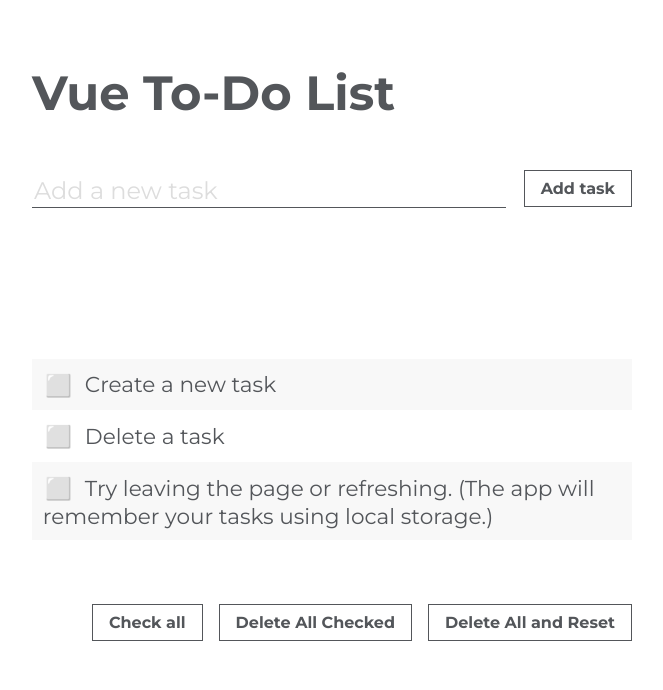
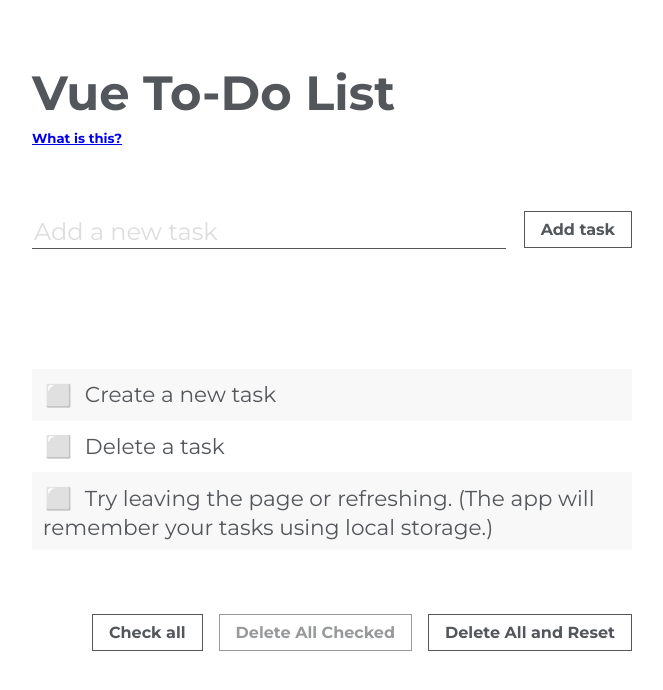
Before and after one commit to josh-collinsworth/vue-to-do-list, a Vue app: page / in a window 1280 px wide. Shown: the top 690 px of the page, without its empty margins (308-971 px from the left). Built offline with nearby package versions, Linux system fonts and the light colour scheme.

Commit message:
Update check options
• "Check all" button now updates to "Uncheck all" when all items are selected
• "Delete all checked" button now disabled when nothing is checked
• No tabindex (or aria readability) on the delete button for unchecked items

```diff
--- a/src/App.vue
+++ b/src/App.vue
@@ -4,9 +4,10 @@
       <Modal v-if="modal.alerting" :type="this.modal.type" :alerting="this.modal.alerting" :modalMessage="this.modal.message" @changeAlerting="changeAlerting" @modalConfirmed="this.modal.type"/>
     </transition>
     <h1>Vue To-Do List</h1>
+    <Explanation />
     <NewTaskEntry :todos="this.tasks"/>
     <TaskList :todos="this.tasks" @removeTask="this.deleteTask" @changeChecked="this.changeChecked" />
-    <ButtonBar @selectAll="selectAll" @deleteAllChecked="deleteAllChecked" @deleteAll="deleteAll" />
+    <ButtonBar @selectAll="selectAll" @deleteAllChecked="deleteAllChecked" @deleteAll="deleteAll" :allAreChecked="this.allAreChecked()" :anyAreChecked="this.getAnyChecked()"/>
   </div>
 </template>
 
@@ -15,7 +16,8 @@
 import NewTaskEntry from '@/components/NewTaskEntry';
 import TaskList from '@/components/TaskList';
 import Modal from '@/components/Modal';
-import ButtonBar from '@/components/ButtonBar'
+import ButtonBar from '@/components/ButtonBar';
+import Explanation from '@/components/Explanation';
 
 export default {
   name: 'App',
@@ -26,7 +28,9 @@ export default {
         type: this.changeAlerting,
         message: '',
         alerting: false,
-      }
+      },
+      allAreChecked: this.getAllChecked,
+      anyAreChecked: this.getAnyChecked
     }
   },
   created: function(){
@@ -42,6 +46,10 @@ export default {
     }
   },
   methods: {
+    updateLocalStorage: function(){
+      localStorage.setItem('vueToDoList', JSON.stringify(this.tasks));
+      console.log(this.anyAreChecked());
+    },
     selectAll: function(){
       const inputs = document.querySelectorAll('#app input[type="checkbox"]');
       let allChecked = true;
@@ -50,11 +58,14 @@ export default {
       });
       if(!allChecked){
         inputs.forEach(input => input.checked = 'checked');
+        this.tasks.forEach(task => task.taskChecked = true);
       } else {
         inputs.forEach(input => {
           input.checked = false;
+          this.tasks.forEach(task => task.taskChecked = false);
         });
       }
+      this.updateLocalStorage();
     },
     deleteTask: function(e){
       e.preventDefault();
@@ -62,7 +73,7 @@ export default {
       this.tasks = this.tasks.filter(task => {
           return task.id != id;
       });
-      localStorage.setItem('vueToDoList', JSON.stringify(this.tasks));
+      this.updateLocalStorage();
     },
     deleteAll: function(){
       this.modal.message = '⚠️ Delete all tasks? (WARNING: this cannot be undone!)';
@@ -89,7 +100,7 @@ export default {
       });
 
       this.tasks = newTasks;
-      localStorage.setItem('vueToDoList', JSON.stringify(this.tasks));
+      this.updateLocalStorage();
     },
     changeAlerting: function(){
       this.modal.alerting = !this.modal.alerting;
@@ -99,19 +110,27 @@ export default {
       if(checkedTask){
         this.tasks.forEach(task => {
           if (task.id == checkedTask.id){
-            console.log(task);
             task.taskChecked ? task.taskChecked = false : task.taskChecked = true;
           }
         });
-        localStorage.setItem('vueToDoList', JSON.stringify(this.tasks));
+        this.updateLocalStorage();
       }
+    },
+    getAllChecked: function(e){
+      const allCheckedNow = this.tasks.filter(task => task.taskChecked == true);
+      return allCheckedNow.length == this.tasks.length;
+    },
+    getAnyChecked: function(e){
+      const anyCheckedNow = this.tasks.filter(task => task.taskChecked == true);
+      return anyCheckedNow.length > 0;
     }
   },
   components: {
     NewTaskEntry,
     TaskList,
     Modal,
-    ButtonBar
+    ButtonBar,
+    Explanation
   }
 }
 </script>
@@ -132,6 +151,9 @@ export default {
     margin: auto;
     padding: 2rem 0 4rem;
   }
+  h1 {
+    margin-bottom: 0;
+  }
   @media(max-width: 624px){
     #app {
       max-width: calc(100% - 24px);
@@ -149,7 +171,11 @@ export default {
     cursor: pointer;
     transition: color .15s, background-color .15s;
   }
-  button:hover {
+  button[disabled]{
+    pointer-events: none;
+    opacity: .6;
+  }
+  button:not([disabled]):hover {
     color: white;
     background-color: var(--jcBlack);
   }
--- a/src/components/ButtonBar.vue
+++ b/src/components/ButtonBar.vue
@@ -1,7 +1,7 @@
 <template>
     <div id="buttonBar">
-        <button @click="$emit('selectAll')">Check all</button>
-        <button @click="$emit('deleteAllChecked')">Delete All Checked</button>
+        <button @click="$emit('selectAll')"><span v-if="allAreChecked">Unc</span><span v-else>C</span>heck all</button>
+        <button @click="$emit('deleteAllChecked')" :disabled="anyAreChecked ? null : 'disabled'">Delete All Checked</button>
         <button @click="$emit('deleteAll')">Delete All and Reset</button>
     </div>
 </template>
@@ -11,8 +11,8 @@
 export default {
     name: 'ButtonBar',
     props: {
-    },
-    components: {
+        allAreChecked: Boolean,
+        anyAreChecked: Boolean
     }
 }
 </script>
--- /dev/null
+++ b/src/components/Explanation.vue
@@ -0,0 +1,47 @@
+<template>
+    <div>
+        <p><a id="explanation-link" href="#" @click="explain">What is this?</a></p>
+        <transition name="fadeDown" >
+            <p id="explanation" v-if="explained">This is a personal project I took on to learn Vue. It's your standard to-do list, built entirely on Vue. It uses local storage to keep track of your list, so as long as you keep using the same browser, your list—including which items are and are not checked—will remain intact even if you leave the page and come back.</p>
+        </transition>
+    </div>
+</template>
+
+
+<script>
+export default {
+    name: 'Explanation',
+    data(){
+        return {
+            explained: false
+        }
+    },
+    props: {
+    },
+    methods: {
+        explain: function(e){
+            e.preventDefault();
+            this.explained = !this.explained;
+        }
+    },
+    components: {
+    }
+}
+</script>
+
+
+<style scoped>
+    p {
+        font-size: .55em;
+        line-height: 1.4;
+    }
+    p a {
+        font-weight: bold;
+    }
+    p a:visited {
+        color: #888;
+    }
+    p:first-of-type {
+        margin-top: .5em;
+    }
+</style>
--- a/src/components/NewTaskEntry.vue
+++ b/src/components/NewTaskEntry.vue
@@ -45,7 +45,7 @@ export default {
         font-family: 'Montserrat';
     }
     #newTaskBar {
-        margin-top: 3rem;
+        margin-top: 4rem;
         width: 100%;
         display: grid;
         grid-gap: 1rem;
@@ -66,6 +66,8 @@ export default {
         overflow: visible;
         background: #fff;
         z-index: 3;
+        grid-row: 1 / 2;
+        grid-column: 1 / 2;
     }
     ::placeholder {
         color: #ddd;
@@ -75,12 +77,12 @@ export default {
         border-bottom: 3px double;
         margin-bottom: 0px;
     }
-    input:not(:placeholder-shown):before {
+    /* input:not(:placeholder-shown):before {
         content: 'osdifh';
         position: absolute;
         top: 0;
         left: 0;
-    }
+    } */
     p {
         color: red;
         margin-bottom: 3rem;
@@ -99,10 +101,12 @@ export default {
         font-size: .5em;
         font-weight: bold;
         position: relative;
-        top: -2rem;
+        top: .5rem;
+        grid-row: 1 / 2;
+        grid-column: 1 / 2;
         transition: top .2s ease-in-out;
     }
     input:not(:placeholder-shown) ~ label {
-        top: -4.2rem;
+        top: -1.2rem;
     }
 </style>
--- a/src/components/Task.vue
+++ b/src/components/Task.vue
@@ -3,7 +3,7 @@
         <li>
             <input type="checkbox" @change="changeChecked" :id="taskId" :checked="taskChecked"/>
             <label :for="taskId" >{{task}}</label>
-            <button @click="removeTask" class="delete" :id="`del-${taskId}`"></button>
+            <button @click="removeTask" class="delete" :id="`del-${taskId}`" :tabindex="taskChecked ? 0 : -1" :aria-hidden="taskChecked ? false : true"></button>
         </li>
     </transition>
 </template>
@@ -27,6 +27,9 @@ export default {
     calculated: {
         getTaskList(){
             return this.props.todos;
+        },
+        isTabable(){
+            return this.taskChecked ? "0" : "-1";
         }
     },
     methods: {
```
